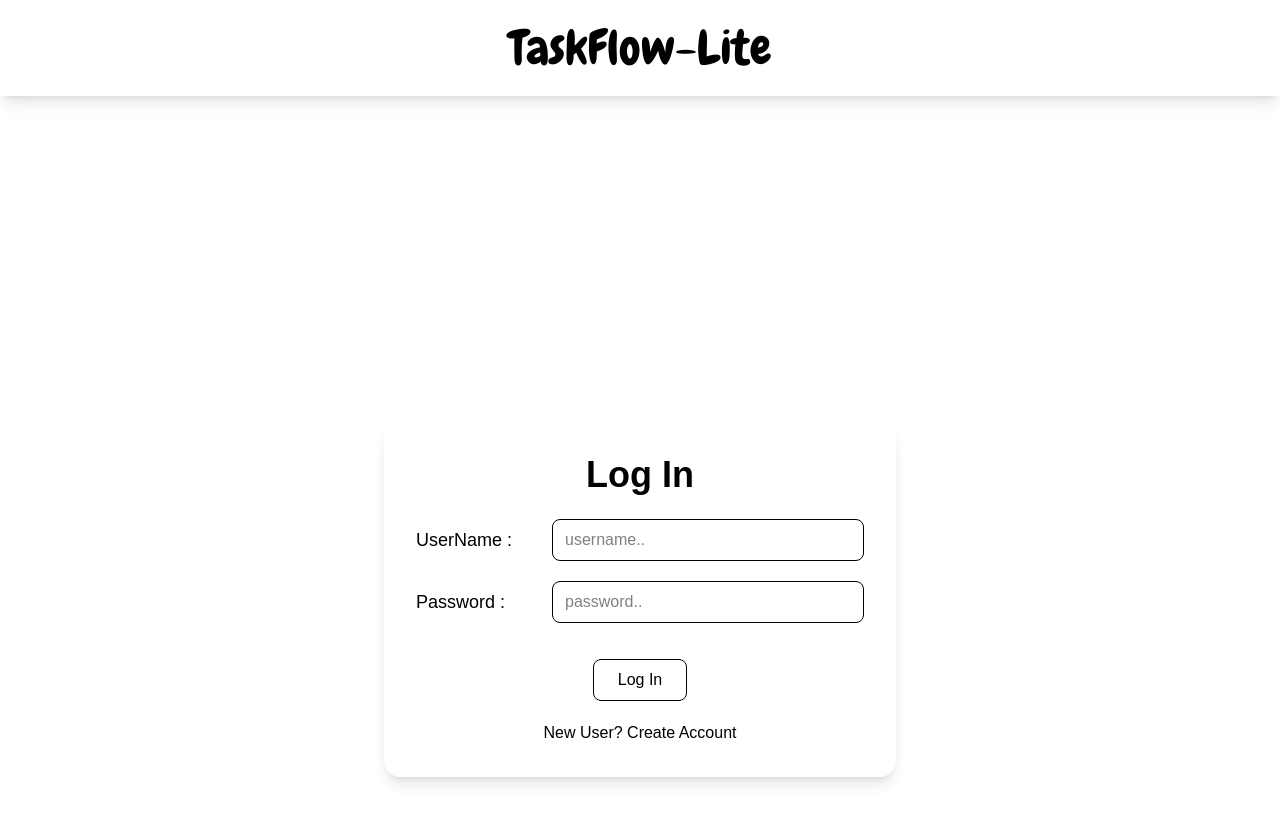
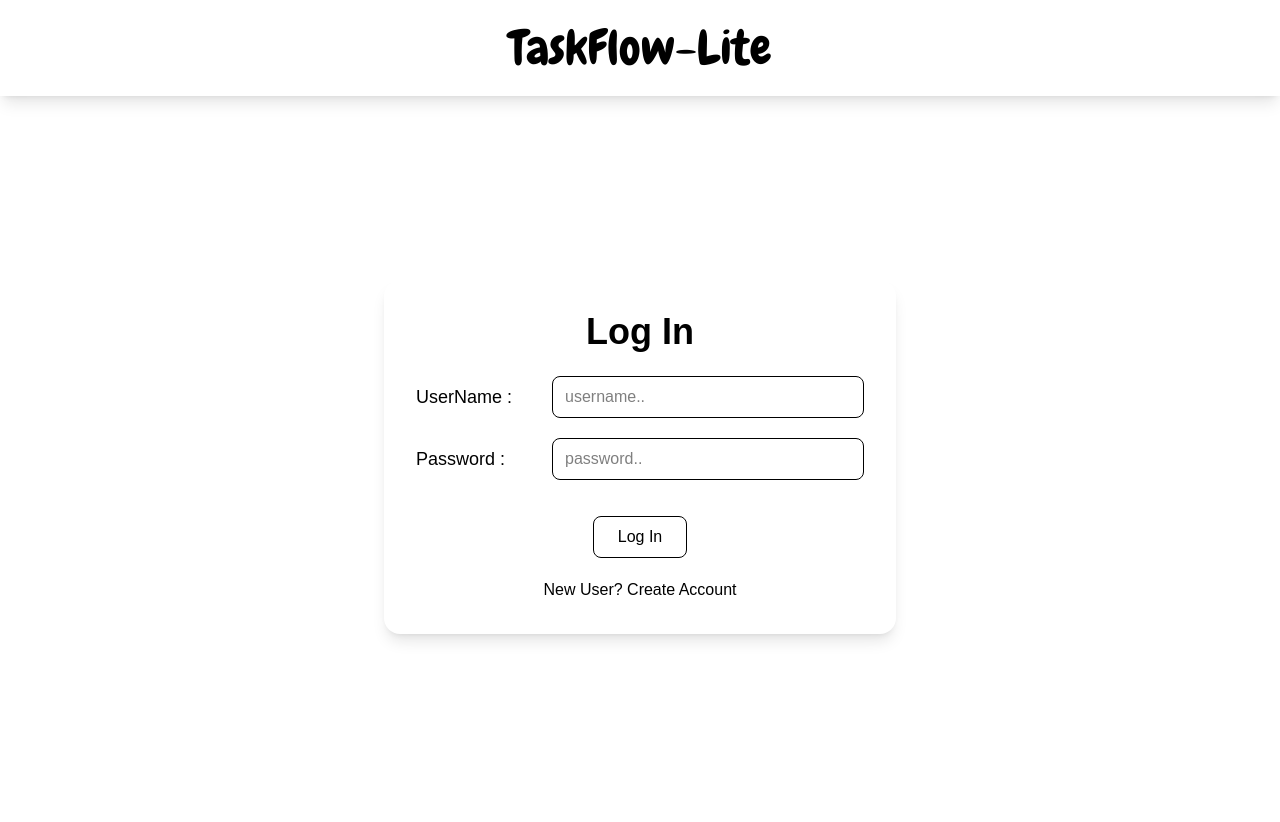
Before and after one commit to pramje-drum/TaskFlow-Lite, a React (Vite) app: page / in a window 1280 px wide. Shown: the top 822 px of the page. After the commit the page ends 800 px from the top, so only its background shows below. Built offline with nearby package versions, Linux system fonts and the light colour scheme; a web font is replaced by a local one.

Commit message:
Small Update on server things

```diff
--- a/src/assets/components/Header.jsx
+++ b/src/assets/components/Header.jsx
@@ -5,7 +5,7 @@ const Header = ({ auth, setAuth }) => {
 		setAuth(false);
 	};
 	return (
-		<div className="navbar bg-base-100 shadow-lg flex mb-26 top-0 z-1000 justify-center items-center p-6 font-ChewyFamily">
+		<div className="navbar bg-base-100 shadow-lg flex top-0 z-1000 justify-center items-center p-6 font-ChewyFamily">
 			<div>
 				<a className="text-5xl">TaskFlow-Lite</a>
 			</div>
--- a/src/assets/components/LoginForm/LoginArea.jsx
+++ b/src/assets/components/LoginForm/LoginArea.jsx
@@ -56,7 +56,7 @@ const LoginArea = ({ setAuth }) => {
 	};
 
 	return (
-		<div className="min-h-screen flex flex-col">
+		<div className="mt-46 flex flex-col">
 			{/* header area */}
 
 			<div className="flex-1 flex justify-center items-center px-4">
```
